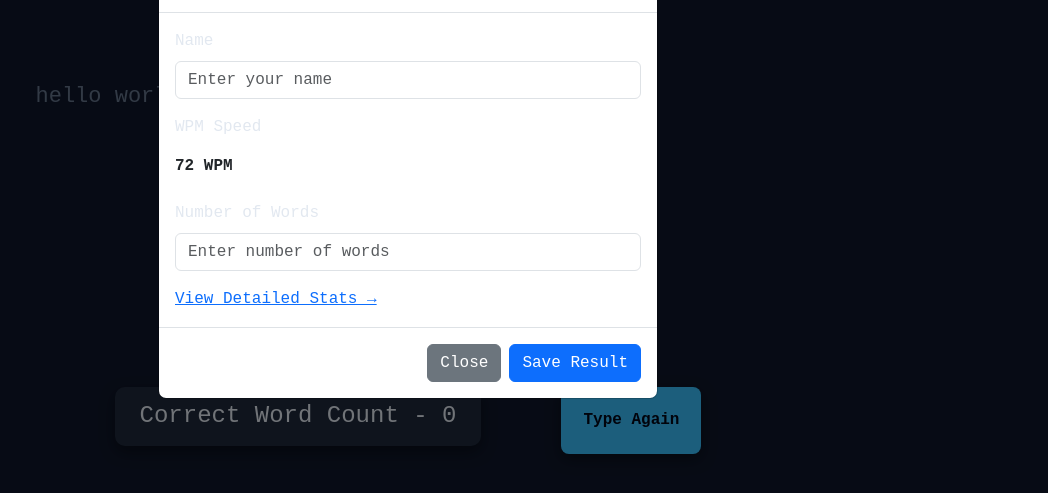
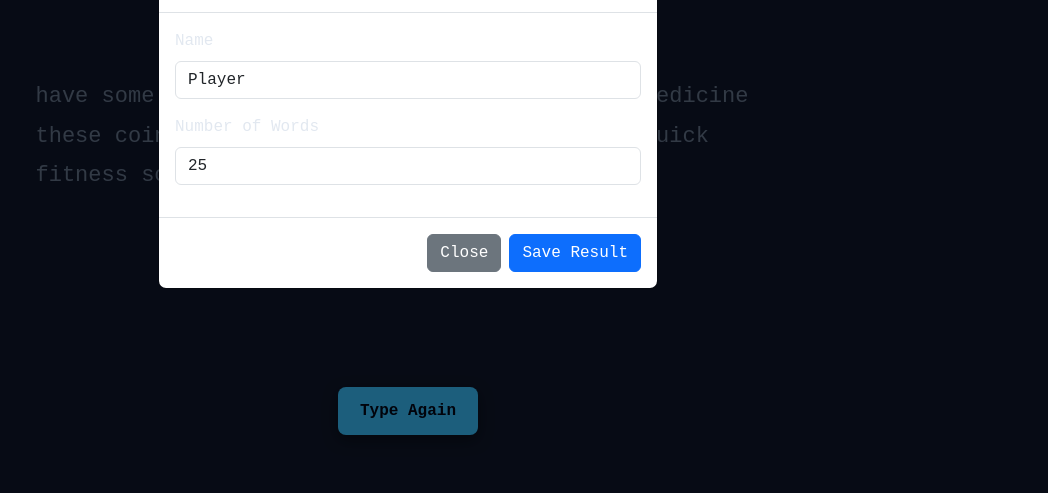
Before and after one commit to Adarsh-Simar/Hyper-Typer, a plain HTML site: page index.html in a window 1280 px wide. Both pictures are taken after a click on the button 1243 px from the left and 24 px from the top of the page. Shown: the part 79-572 px from the top of the page, without its empty margins (232-1280 px from the left). Drawn offline with nearby package versions, Linux system fonts and the light colour scheme.

Commit message:
Added Configs via local storage

```diff
--- a/index.html
+++ b/index.html
@@ -19,7 +19,7 @@
     <header class="header mb-5">
         <h1 class="title">Hyper Typer</h1>
         <h5 class="p-4"></h5>
-        <button class="settings-btn" data-bs-toggle="modal" data-bs-target="#exampleModal">
+        <button class="settings-btn" onclick="openSettings();">
             <i class="bi bi-gear-fill"></i>
         </button>
     </header>
@@ -39,7 +39,7 @@
 
     <div class="infoSection">
 
-        <h4>
+        <h4 class="d-none" id="correctWordCountEl">
             Correct Word Count -
             <span id="correctWordCount">0</span>
         </h4>
@@ -53,7 +53,7 @@
         </button>
     </div>
     <!-- Modal -->
-    <div class="modal fade" id="exampleModal" tabindex="-1" aria-labelledby="exampleModalLabel" aria-hidden="true">
+    <div class="modal fade" id="settingsModal" tabindex="-1" aria-labelledby="exampleModalLabel" aria-hidden="true">
         <div class="modal-dialog">
             <div class="modal-content">
 
@@ -72,27 +72,27 @@
                     </div>
 
                     <!-- WPM Speed (Static) -->
-                    <div class="mb-3">
+                    <!-- <div class="mb-3">
                         <label class="form-label">WPM Speed</label>
                         <p class="form-control-plaintext fw-bold" id="wpmSpeed">72 WPM</p>
-                    </div>
+                    </div> -->
 
                     <!-- Number of Words -->
                     <div class="mb-3">
                         <label for="wordCount" class="form-label">Number of Words</label>
-                        <input type="number" class="form-control" id="wordCount" placeholder="Enter number of words">
+                        <input type="number" class="form-control" id="wordCount" placeholder="Enter number of words" min="10" max="150">
                     </div>
 
                     <!-- Stats Link -->
-                    <div class="mt-3">
+                    <!-- <div class="mt-3">
                         <a href="/stats.html" class="link-primary">View Detailed Stats →</a>
-                    </div>
+                    </div> -->
 
                 </div>
 
                 <div class="modal-footer">
                     <button type="button" class="btn btn-secondary" data-bs-dismiss="modal">Close</button>
-                    <button type="button" class="btn btn-primary">Save Result</button>
+                    <button type="button" class="btn btn-primary" onclick="updateSetting();">Save Result</button>
                 </div>
 
             </div>
--- a/scripts/typer.js
+++ b/scripts/typer.js
@@ -3,11 +3,12 @@ import { typingWords } from "./words.js";
 // TODO: Configs From Localstorage, Caret not moving to nextline after last word space, Correct Word count is -1 -> Need to Fix
 
 // We will always start with word 0 and character 0
-let currWordIndex = 0, currCharIndex = 0, timeTaken = 0, timerStarted = false, timer = null;
+let currWordIndex = 0, currCharIndex = 0, timeTaken = 0, correctWordCount = 0, timerStarted = false, timer = null;
 
 const typer = document.getElementById('typingText');
 const typerInputEl = document.getElementById('typingInput');
 const correctWordCountEl = document.getElementById('correctWordCount');
+const correctWordCountParentEl = document.getElementById('correctWordCountEl');
 const wpmComponentEl = document.getElementById('wpmComponent');
 const wpmEl = document.getElementById('wpmSpeed');
 const restartBtn = document.getElementById('restartBtn');
@@ -33,6 +34,7 @@ function generateTypingParagraph(length) {
 function initTypingText() {
     currWordIndex = 0, currCharIndex = 0, correctWordCount = 0, timeTaken = 0, timerStarted = false;
     correctWordCountEl.innerText = 0;
+    correctWordCountParentEl.classList.add('d-none');
     generatedWords = [];
     if (timer != null && timer != undefined) {
         clearInterval(timer);
@@ -40,8 +42,8 @@ function initTypingText() {
     wpmEl.innerText = 0;
     wpmComponentEl.classList.add('d-none');
     typerInputEl.innerHTML = '';
-    let numOfWords = getValue('numberOfWords')
-    var text = generateTypingParagraph(60);
+    let numOfWords = getValue('numberOfWords');
+    var text = generateTypingParagraph(numOfWords);
     typer.innerHTML = text;
     typerInputEl.focus();
 }
@@ -88,6 +90,7 @@ function updateStats() {
     // Calculate Correct words
     let correctWordCount = calculateCorrectWords();
     correctWordCountEl.innerText = correctWordCount;
+    correctWordCountParentEl.classList.remove('d-none');
     let wpm = 0;
     wpm = Math.round((correctWordCount / timeTaken) * 60);
     wpmEl.innerText = wpm;
@@ -181,6 +184,10 @@ typerInputEl.addEventListener("beforeinput", (e) => {
         if (e.inputType === "insertText" && e.data !== " ") {
             e.preventDefault(); // prevent insertion of anything other than space
         }
+        else
+        {
+            e.data = '_';
+        }
     }
 });
 
@@ -189,35 +196,41 @@ restartBtn.addEventListener('click', () => initTypingText());
 
 
 /*  -------------------------- Settings Handler  -------------------------- */
+let playerName = document.getElementById('playerName');
+let wordsCount = document.getElementById('wordCount');
+const settingsModal = new bootstrap.Modal(document.getElementById('settingsModal'));
 
-function setValue(key,value)
-{
-    localStorage.setItem(key,value);
+function setValue(key, value) {
+    localStorage.setItem(key, value);
 }
 
-function getValue(key)
-{
-    let value = localStorage.getItem(key);
-
+function getValue(key) {
+    return localStorage[key];
 }
 
-function initLocalStorage()
-{
-    if(!getValue('playerName'))
-    {
-        setValue('playName','Player');
+function initLocalStorage() {
+    if (!getValue('playerName')) {
+        setValue('playerName', 'Player');
     }
-    if(!getValue('numberOfWords'))
-    {
-        setValue('numberOfWords',50);
+    if (!getValue('numberOfWords')) {
+        setValue('numberOfWords', 25);
     }
-    if(!getValue('typingSpeed'))
-    {
-        setValue('typingSpeed',0);
+    if (!getValue('typingSpeed')) {
+        setValue('typingSpeed', 0);
     }
 }
 
-function UpdateSettings()
-{
+window.openSettings = function openSettingsModal() {
+    playerName.value = getValue('playerName');
+    wordsCount.value = getValue('numberOfWords');
+    settingsModal.show();
+}
 
+window.updateSetting = function UpdateSettings() {
+    playerName = document.getElementById('playerName');
+    wordsCount = document.getElementById('wordCount');
+    setValue('playerName', playerName.value);
+    setValue('numberOfWords', wordsCount.value);
+    initTypingText();
+    settingsModal.hide();
 }
```
